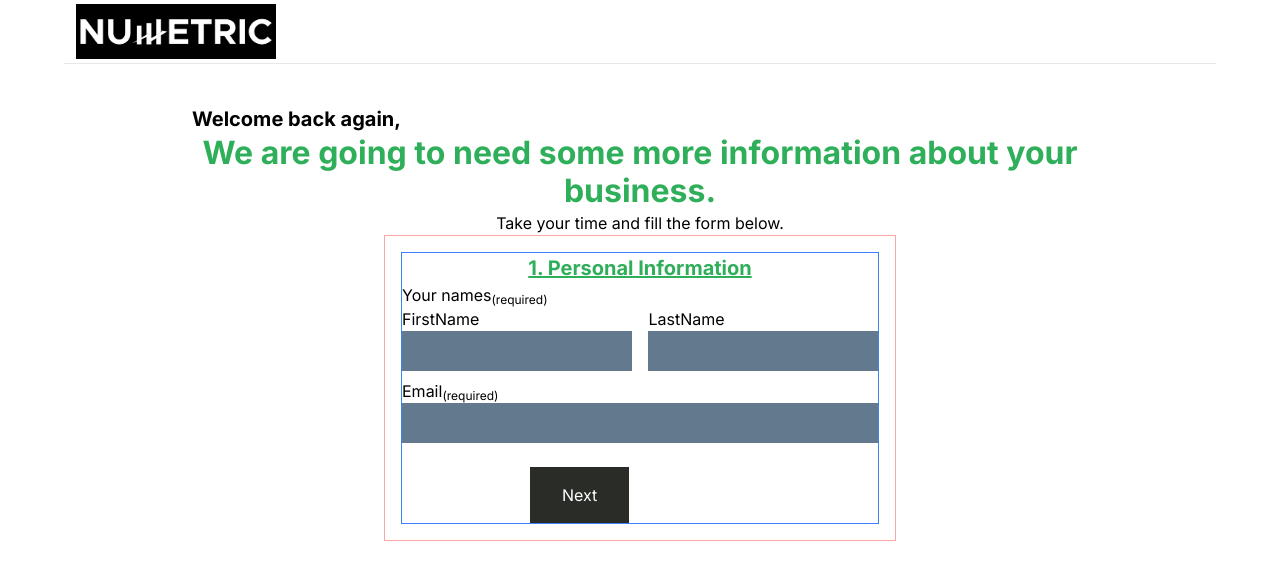
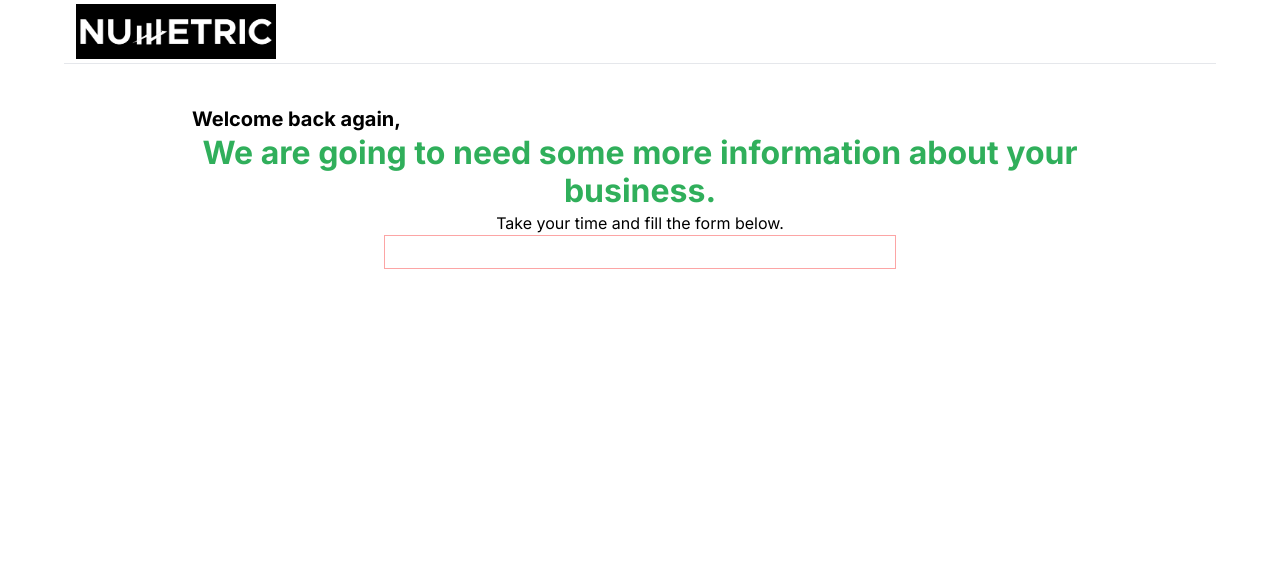
Before and after one commit to pinsoegustave/taxation-system, a Next.js app: page /more_info in a window 1280 px wide. Shown: the top 580 px of the page. Built offline with nearby package versions, Linux system fonts and the light colour scheme.

Commit message:
Hiding divs

```diff
--- a/app/more_info/page.tsx
+++ b/app/more_info/page.tsx
@@ -3,12 +3,20 @@ import AuthButton from '@/components/AuthButton'
 import Button from '@/components/Button'
 import Image from 'next/image'
 import Link from 'next/link'
-import React from 'react'
+import React, { useEffect, useState } from 'react'
 
 const page = () => {
-  const handleSubmit = async () => {
-    console.log("data");
-  };
+  const [ isVisible, setIsVisible ] = useState({ id: "inputOne", });
+
+  useEffect(() => {
+    console.log(isVisible);
+  }, [isVisible]);
+
+  const toggleDiv = (e: any) => {
+    setIsVisible({
+      id: e.target.id,
+    });
+  }
   return (
     <div className='padding-container max-container'>
       <div className="w-full">
@@ -33,7 +41,7 @@ const page = () => {
         <p className='text-center'>Take your time and fill the form below.</p>
         <div className='w-full md:w-[40vw] border border-red-300 mx-auto p-4'>
         <form action="" method="post" className="">
-          <div className='border border-blue-500'>
+          <div className={isVisible.id === "inputOne border border-blue-500" ? `inputOne` : `inputOne hidden` } >
             <h2 className='bold-20 text-center underline text-green-50'>1. Personal Information</h2>
             <div className="w-full ">
               <label htmlFor="" className="">
@@ -70,7 +78,11 @@ const page = () => {
                 className="font-[300] bg-[#63798D] py-2 px-4 outline-none text-white placeholder:text-white w-full"
               />
             </div>
-            {/* <div className="flex flex-col py-2">
+            <button id='inputTwo'
+              onClick={(e) => {toggleDiv(e); }} type="submit" title="Submit" className='btn_dark_pink'>Next</button>
+          </div>
+          <div  className={ isVisible.id === "inputTwo border border-yellow-500" ? `inputTwo` : "inputTwo hidden" }>
+            <div className="flex flex-col py-2">
               <label htmlFor="" className="">
                 Subject<sub>(required)</sub>
               </label>
@@ -88,12 +100,16 @@ const page = () => {
                 id="message"
                 className="font-[300] bg-[#63798D] py-2 px-4 outline-none text-white placeholder:text-white"
               />
-            </div> */}
-            <div className="ml-32 mt-4">
-              <button onClick={() => console.log("data")} type="submit" title="Submit" className='btn_dark_pink'>Next</button>
+            </div>
+            <div className=" mt-4 flexBetween gap-10">
+              <button
+              onClick={(e) => {toggleDiv(e); }} type="submit" title="Submit" className='btn_dark_pink'>Back</button>
+              <button
+              onClick={(e) => {toggleDiv(e); }} type="submit" title="Submit" className='btn_dark_pink'>Next</button>
               {/* <Toaster richColors /> */}
             </div>
-            </div>
+          </div>
+
           </form>
         </div>
       </div>
```
